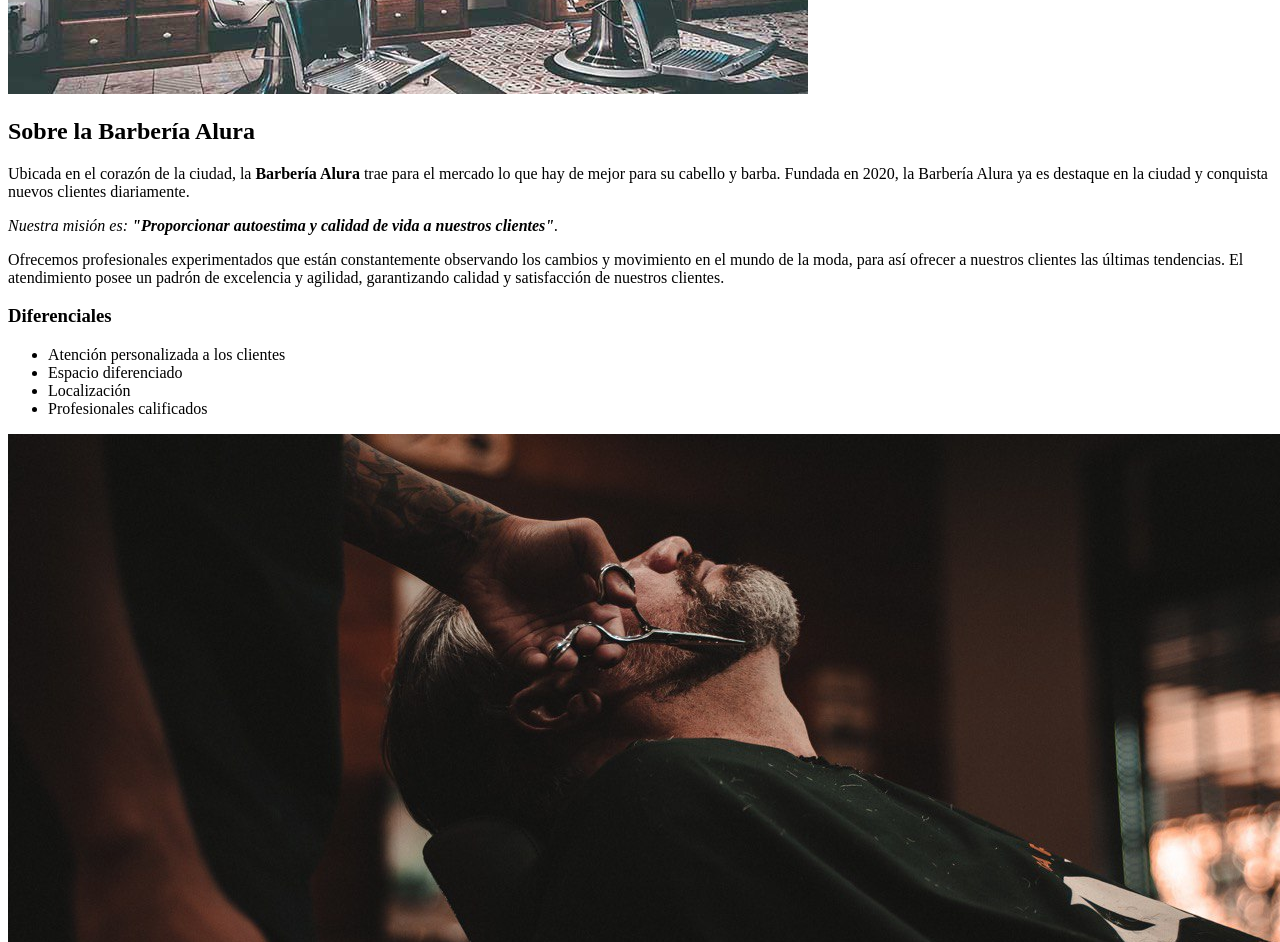
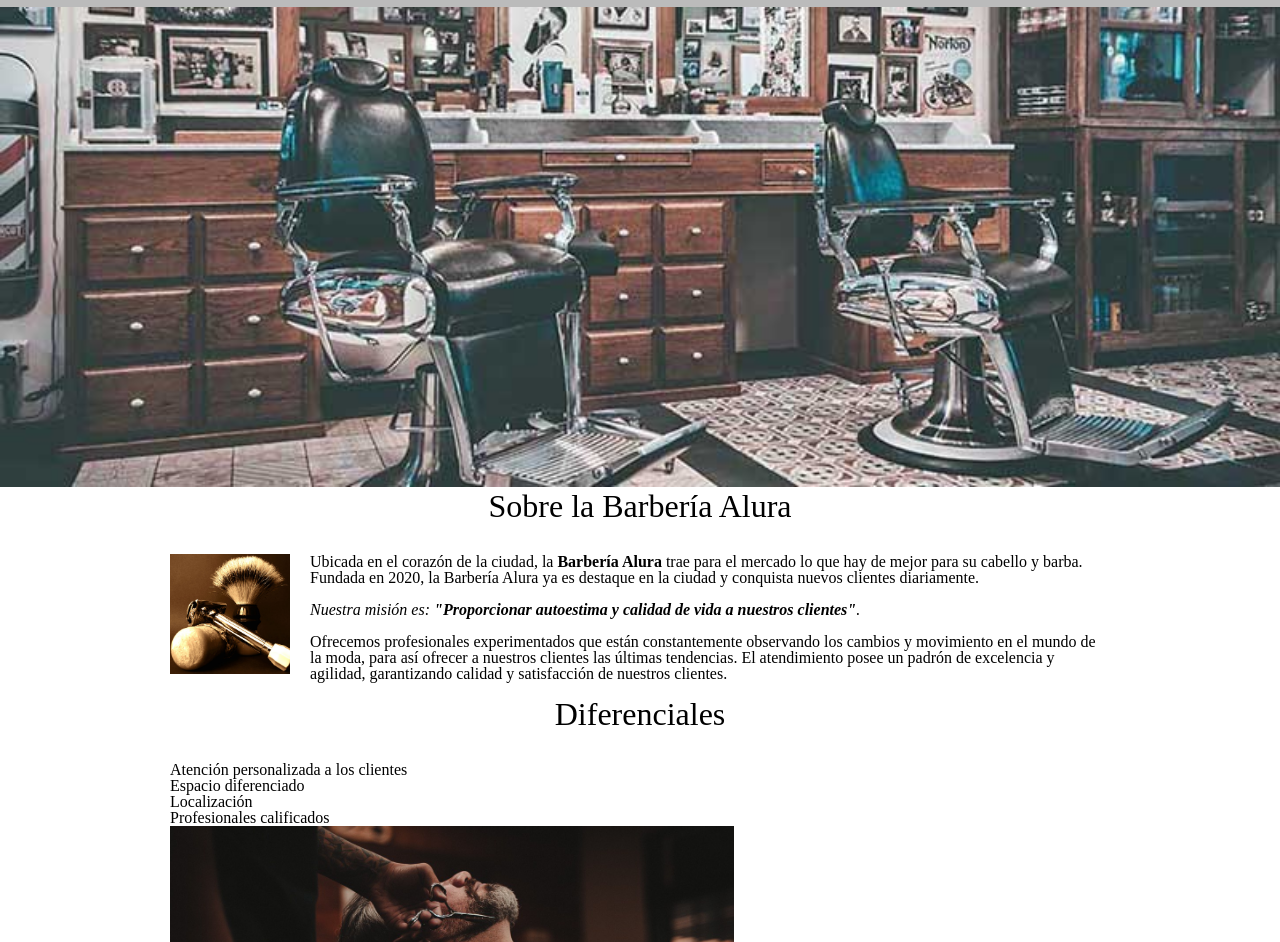
Before and after one commit to jgnarvaez/html5_y_css3_curso, a plain HTML site: page index.html in a window 1280 px wide. Shown: the part 286-1228 px from the top of the page. Drawn offline with Linux system fonts and the light colour scheme.

Commit message:
Inicio de ajuste de la página principal

```diff
--- a/index.html
+++ b/index.html
@@ -6,21 +6,34 @@
 
         <meta charset="UTF-8">
         <title>Barbería Alura</title>
-        <link rel="stylesheet" href="style-home.css">
+        <link rel="stylesheet" href="reset.css">
+        <link rel="stylesheet" href="style.css">
 
     </head>
 
     <body>
 
         <header>
-            <h1 class="titulo-principal">Barbería Alura</h1>
+            <div class="caja">
+                <h1><img src="imagenes/logo.png" alt="logo de la Barbería Alura"></h1>
+                <nav>
+                    <ul>
+                        <li><a href="index.html">Home</a></li>
+                        <li><a href="productos.html">Productos</a></li>
+                        <li><a href="contacto.html">Contact</a></li>
+                    </ul>
+                </nav>
+            </div>
         </header>
 
-        <img id="banner" src="banner/banner.jpg">
+        <img class="banner" src="banner/banner.jpg">
 
-        <div class="principal">
+        <main>
+            <section class="principal">
 
-            <h2 class="titulo-centralizado">Sobre la Barbería Alura</h2>
+                <h2 class="titulo-principal">Sobre la Barbería Alura</h2>
+
+                <img class="utensilios" src="imagenes/utensilios[1].jpg" alt="Utensilios de un barbero.">
 
                 <p>Ubicada en el corazón de la ciudad, la <strong>Barbería Alura</strong> trae para el mercado lo que hay de mejor para su cabello y barba. Fundada en 2020, la Barbería Alura ya es destaque en la ciudad y conquista nuevos clientes diariamente.</p>
 
@@ -28,11 +41,11 @@
 
                 <p>Ofrecemos profesionales experimentados que están constantemente observando los cambios y movimiento en el mundo de la moda, para así ofrecer a nuestros clientes las últimas tendencias. El atendimiento posee un padrón de excelencia y agilidad, garantizando calidad y satisfacción de nuestros clientes.</p>
 
-        </div>
+            </section>
 
-        <div class="diferenciales">
+            <section class="diferenciales">
 
-            <h3 class="titulo-centralizado">Diferenciales</h3>
+                <h3 class="titulo-principal">Diferenciales</h3>
 
                 <ul>
                     <li class="items">Atención personalizada a los clientes</li>
@@ -43,7 +56,13 @@
 
                 <img src="diferenciales/diferenciales.jpg" class="imagenDiferenciales">
 
-        </div>
+            </section>
+        </main>
+
+        <footer>
+            <img src="imagenes/logo-blanco.png">
+            <p class="copyright">&copy Copyright Barbería Alura - 2023</p>
+        </footer>
 
     </body>
 
--- a/style.css
+++ b/style.css
@@ -147,3 +147,38 @@ td,th{
     border: 1px solid #000000;
     padding: 8px 15px;
 }
+
+/*Aquí inicia el CSS para nuestra home*/
+
+.banner{
+    width: 100%;
+}
+
+.titulo-principal{
+    text-align: center;
+    font-size: 2em;
+    margin: 0 0 1em;
+    clear: left;
+}
+
+.principal p{
+    margin: 0 0 1em;
+}
+
+.principal strong{
+    font-weight: bold;
+}
+
+.principal em{
+    font-style: italic;
+}
+
+.utensilios{
+    width: 120px;
+    float: left;
+    margin: 0 20px 20px 0;
+}
+
+.imagenDiferenciales{
+    width: 60%;
+}
```
Also changed, not shown: imagenes/utensilios[1].jpg (added). Lines whose indentation alone changed are shown as unchanged.
